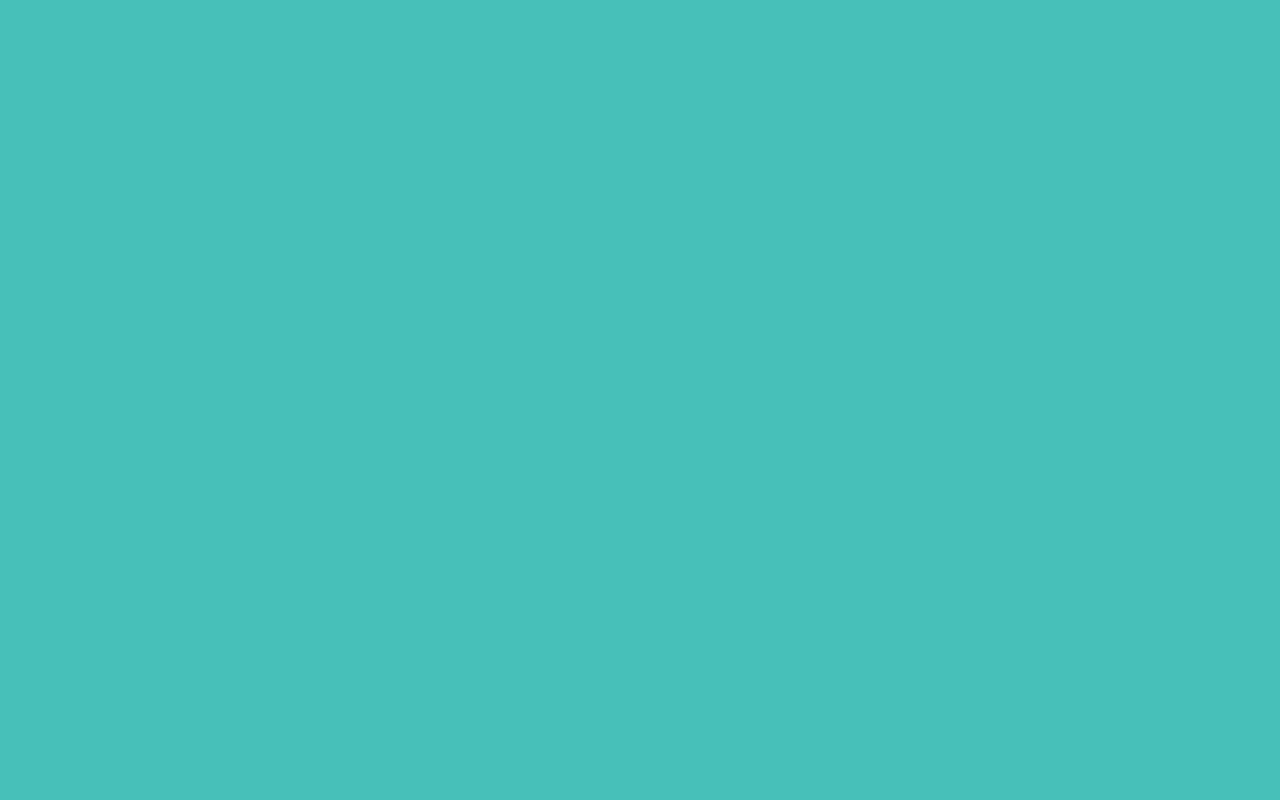
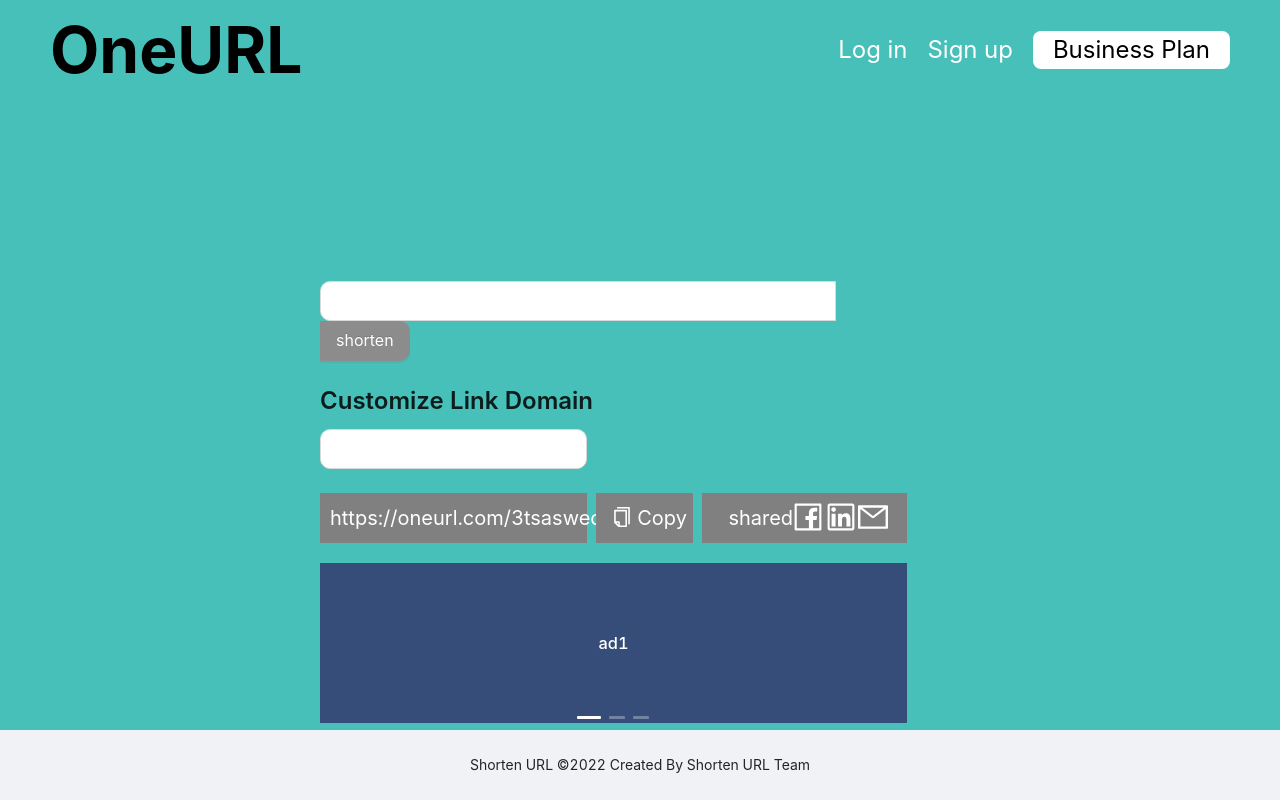
Before and after one commit to COMP539-OneURL/one-url-frontend, a React (Create React App) app: page /shortenUrl in a window 1280 px wide. Before the commit this address had no page. Built offline with nearby package versions, Linux system fonts and the light colour scheme.

Commit message:
feat(frontend): complete shortenUrl page

```diff
--- a/package.json
+++ b/package.json
@@ -3,6 +3,7 @@
   "version": "0.1.0",
   "private": true,
   "dependencies": {
+    "@ant-design/icons": "^4.7.0",
     "@testing-library/jest-dom": "^5.16.2",
     "@testing-library/react": "^12.1.3",
     "@testing-library/user-event": "^13.5.0",
--- a/src/App.css
+++ b/src/App.css
@@ -1,7 +1,6 @@
 @import '~antd/dist/antd.css';
 
 .App {
-  text-align: center;
   background: #47C0B9;
   height: 100vh;
 }
--- a/src/components/headerbar/index.jsx
+++ b/src/components/headerbar/index.jsx
@@ -49,7 +49,7 @@
   return (
     <>
       <div style={{ display: 'flex', paddingLeft: 50, paddingRight: 50, alignItems: 'center' }}>
-        <div style={{ fontSize: 64, fontWeight: 'bold' }}>OneURL</div>
+        <Link to="/shortenUrl" style={{color:"black"}}><div style={{ fontSize: 64, fontWeight: 'bold' }}>OneURL</div></Link>
         <div style={{ display: 'flex', width: '100%', justifyContent: 'flex-end', fontSize: 24 }}>
           <Link to="/login">
             <div className="auth-link" style={{ paddingRight: 20, color: isLogInHoverText ? 'black' : 'white', cursor: 'pointer' }}
--- a/src/pages/index.jsx
+++ b/src/pages/index.jsx
@@ -4,6 +4,7 @@
 import Login from "./login";
 import Signup from './signup';
 import Home from './home';
+import ShortenUrl from "./shortenUrl";
 
 
 function App() {
@@ -14,6 +15,7 @@
           <Route path="/" element={<Home />} />
           <Route path="login" element={<Login />} />
           <Route path="signup" element={<Signup />} />
+          <Route path="shortenUrl" element={<ShortenUrl />} />
         </Routes>
         {/* <HeaderBar />
         <ContentPage />
--- /dev/null
+++ b/src/pages/shortenUrl/index.jsx
@@ -0,0 +1,131 @@
+import React from "react";
+import { useState } from "react";
+import Layout from "../../components/layout";
+import { Form, Input, Row, Col, Button, Typography, Carousel } from "antd";
+import { CopyOutlined, CheckOutlined, FacebookOutlined, LinkedinOutlined, MailOutlined } from "@ant-design/icons";
+import { Link } from "react-router-dom";
+
+const { Item } = Form;
+const { Title, Paragraph } = Typography;
+
+const ShortenUrl = () => {
+  const [result, setResult] = useState("https://oneurl.com/3tsasweds");
+  const [ifCopy, setIfCopy] = useState(false);
+  const copy = () => {
+    navigator.clipboard.writeText(result);
+    setIfCopy(true);
+  };
+
+  const contentStyle = {
+    height: "160px",
+    color: "#fff",
+    lineHeight: "160px",
+    textAlign: "center",
+    background: "#364d79",
+  };
+
+  const onfinish = () => {};
+  return (
+    <Layout>
+      <Form onfinish={onfinish}>
+        <Row style={{ marginTop: "180px" }}>
+          <Col span={11} offset={6}>
+            <Item name='origin-url' rules={[{ required: true, message: "Please input your url!" }]}>
+              <Input.Group>
+                <Input
+                  style={{ width: "88%", borderTopLeftRadius: "10px", borderBottomLeftRadius: "10px" }}
+                  size='large'
+                />
+                <Button
+                  type='primary'
+                  htmlType='submit'
+                  size='large'
+                  style={{
+                    backgroundColor: "#8c8c8c",
+                    borderColor: "#8c8c8c",
+                    borderTopLeftRadius: "0px",
+                    borderBottomLeftRadius: "0px",
+                    borderTopRightRadius: "10px",
+                    borderBottomRightRadius: "10px",
+                    color: "white",
+                  }}
+                >
+                  shorten
+                </Button>
+              </Input.Group>
+            </Item>
+          </Col>
+        </Row>
+        <Row>
+          <Col span={10} offset={6}>
+            <Title level={3}>Customize Link Domain</Title>
+          </Col>
+        </Row>
+        <Row>
+          <Col span={5} offset={6}>
+            <Item name='customize-Link-Domain'>
+              <Input style={{ borderRadius: "10px" }} size='large' />
+            </Item>
+          </Col>
+        </Row>
+        <Row>
+          <Col span={5} offset={6} style={{ backgroundColor: "grey", paddingLeft: "10px" }}>
+            <Row align='middle' style={{ height: "50px", color: "white", fontSize: "20px" }}>
+              {result}
+            </Row>
+          </Col>
+          <Col span={2}>
+            <Col span={22} offset={2} style={{ backgroundColor: "grey", paddingLeft: "10px" }}>
+              <Row align='middle' justify='center' style={{ height: "50px" }}>
+                <Link to='#' onClick={copy} style={{ color: "white", fontSize: "20px" }}>
+                  {ifCopy ? <CheckOutlined /> : <CopyOutlined />} Copy
+                </Link>
+              </Row>
+            </Col>
+          </Col>
+          <Col span={4}>
+            <Col span={23} offset={1} style={{ backgroundColor: "grey", paddingLeft: "10px" }}>
+              <Row align='middle' style={{ height: "50px" }}>
+                <Col span={4} offset={2}>
+                  <Row style={{ color: "white", fontSize: "20px" }}>shared</Row>
+                </Col>
+                <Col span={4} offset={4}>
+                  <Link to='#' onClick={copy} style={{ color: "white", fontSize: "30px" }}>
+                    <FacebookOutlined />
+                  </Link>
+                </Col>
+                <Col span={4}>
+                  <Link to='#' onClick={copy} style={{ color: "white", fontSize: "30px" }}>
+                    <LinkedinOutlined />
+                  </Link>
+                </Col>
+                <Col span={4}>
+                  <Link to='#' onClick={copy} style={{ color: "white", fontSize: "30px" }}>
+                    <MailOutlined />
+                  </Link>
+                </Col>
+              </Row>
+            </Col>
+          </Col>
+        </Row>
+        <Row style={{marginTop:"20px"}}>
+          <Col span={11} offset={6}>
+            <Carousel>
+              <div>
+                <h3 style={contentStyle}>ad1</h3>
+              </div>
+              <div>
+                <h3 style={contentStyle}>ad2</h3>
+              </div>
+              <div>
+                <h3 style={contentStyle}>ad3</h3>
+              </div>
+            </Carousel>
+          </Col>
+        </Row>
+      </Form>
+    </Layout>
+  );
+};
+
+export default ShortenUrl;
```
